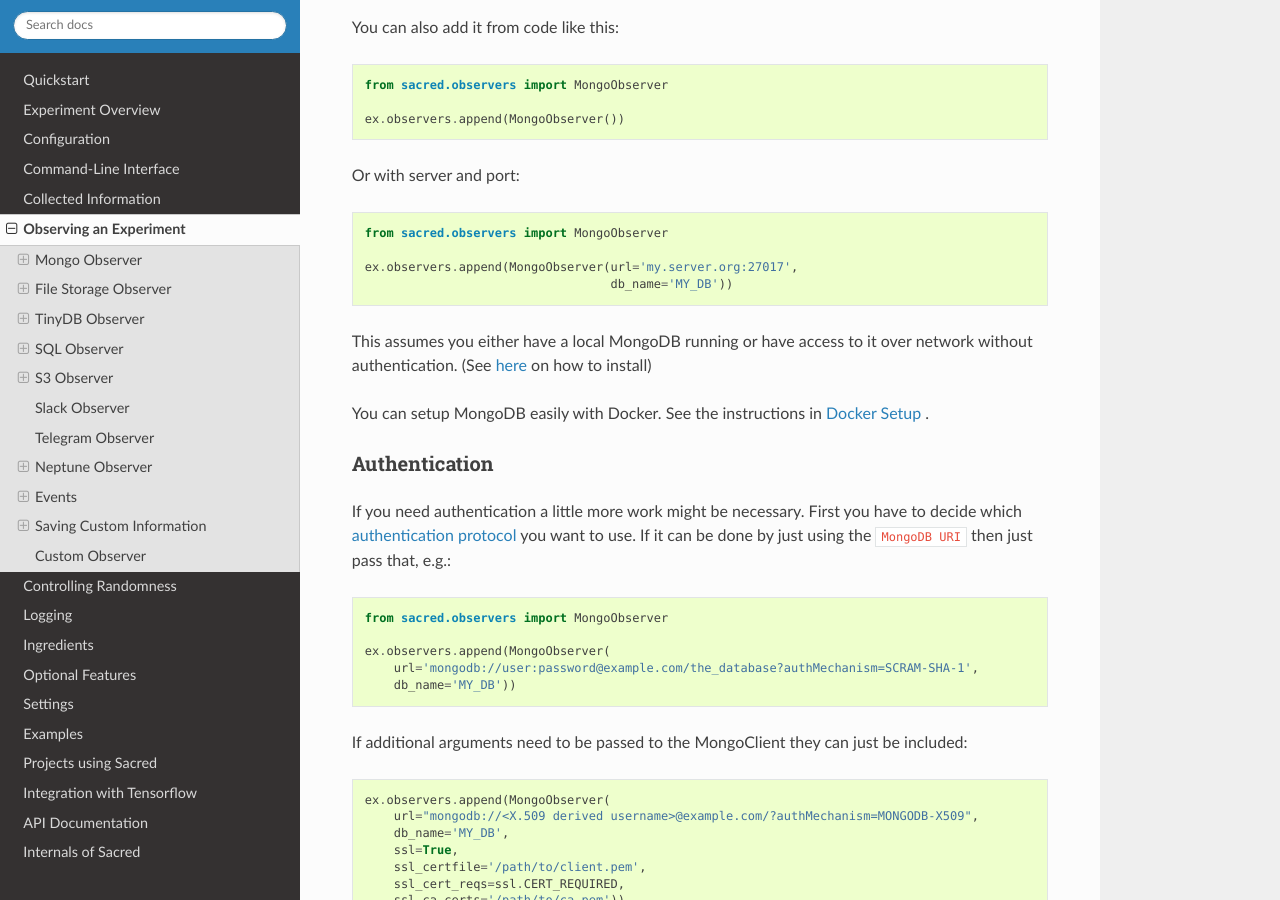
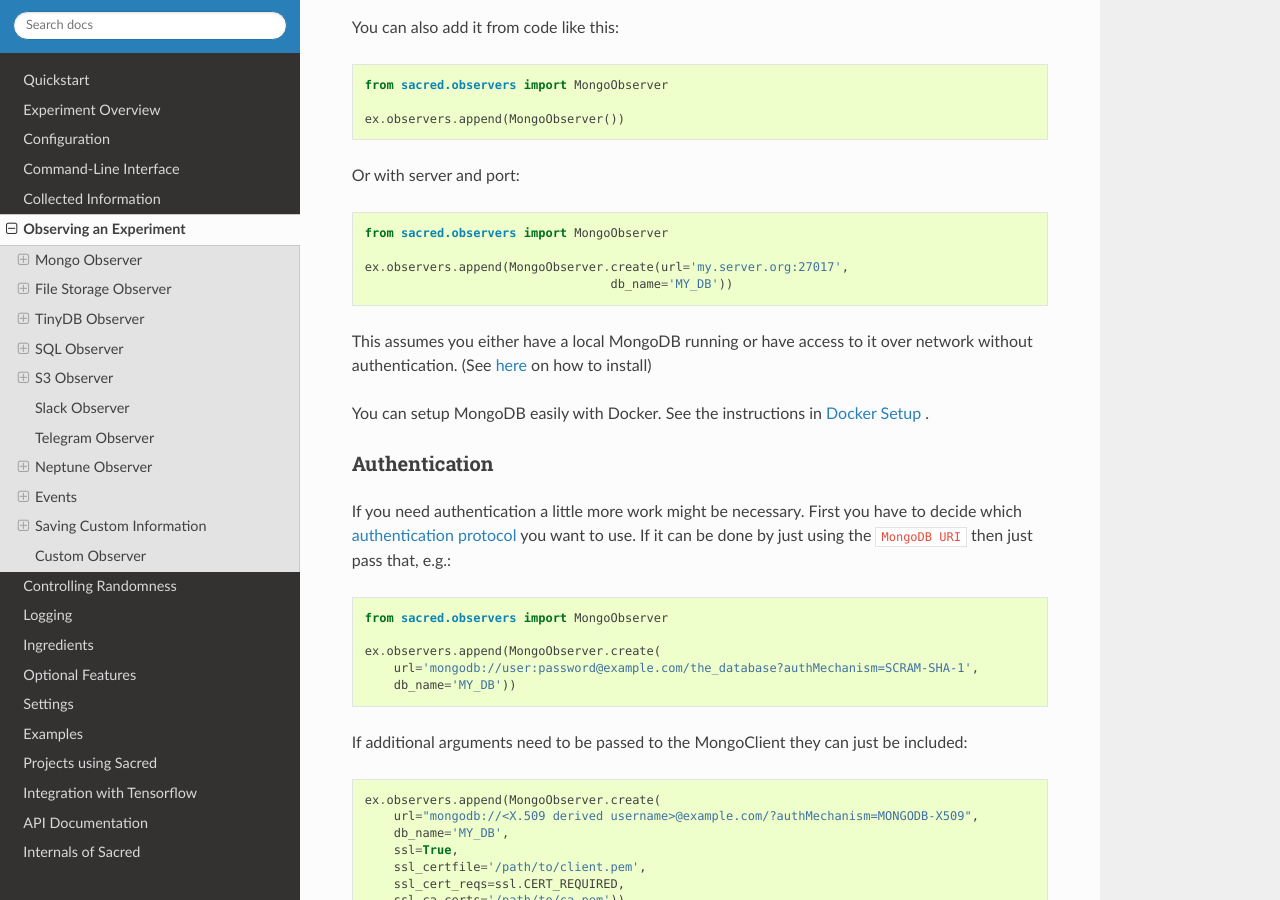
Before and after one commit to IDSIA/sacred, a Sphinx documentation site: the page built from docs/observers.rst, in a window 1280 px wide and 900 px high, scrolled down 1291 px. Built offline with Sphinx 7.4.7 and the Read the Docs theme 2.0.0, drawn with Linux system fonts in a browser that asks for light colours; the version number is read from the project's files by our own code.

Commit message:
Update observers.rst
Was missing the factory resolved for MongoClient

```diff
--- a/docs/observers.rst
+++ b/docs/observers.rst
@@ -75,7 +75,7 @@ Or with server and port:
 
     from sacred.observers import MongoObserver
 
-    ex.observers.append(MongoObserver(url='my.server.org:27017',
+    ex.observers.append(MongoObserver.create(url='my.server.org:27017',
                                       db_name='MY_DB'))
 
 This assumes you either have a local MongoDB running or have access to it over
@@ -96,7 +96,7 @@ you want to use. If it can be done by just using the ``MongoDB URI`` then just p
 
     from sacred.observers import MongoObserver
 
-    ex.observers.append(MongoObserver(
+    ex.observers.append(MongoObserver.create(
         url='mongodb://user:password@example.com/the_database?authMechanism=SCRAM-SHA-1',
         db_name='MY_DB'))
 
@@ -106,7 +106,7 @@ If additional arguments need to be passed to the MongoClient they can just be in
 
 .. code-block:: python
 
-    ex.observers.append(MongoObserver(
+    ex.observers.append(MongoObserver.create(
         url="mongodb://<X.509 derived username>@example.com/?authMechanism=MONGODB-X509",
         db_name='MY_DB',
         ssl=True,
```
